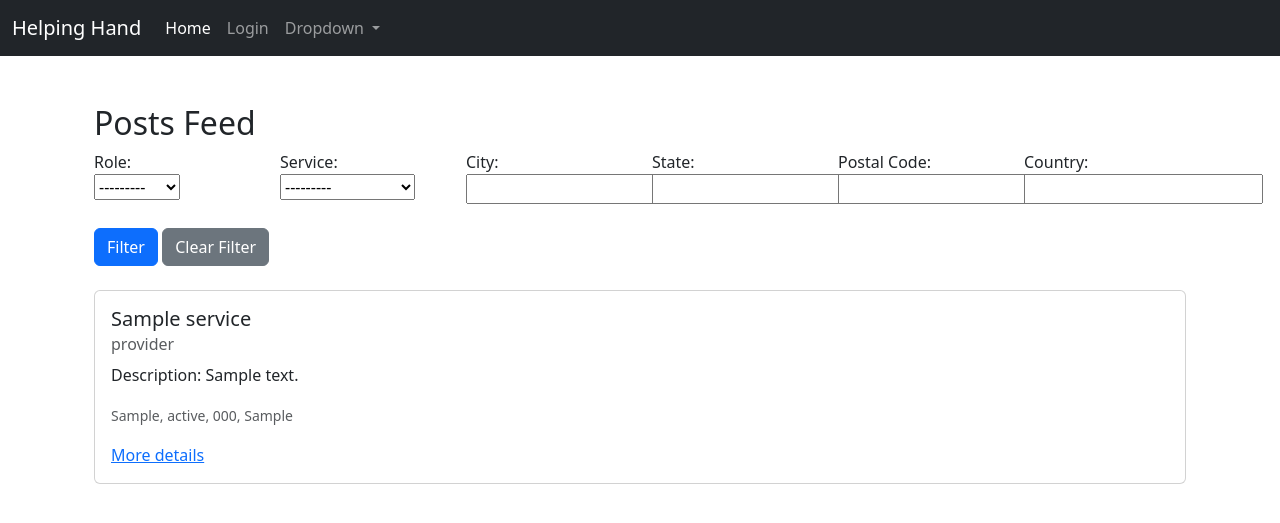
After one commit to fabianhdz/HelpingHand, a Django app: page /posts-feed/ in a window 1280 px wide. The commit adds this page. Shown: the top 523 px of the page. Run offline with Django 5.2, Linux system fonts and the light colour scheme; tables that the repository leaves empty hold one stand-in row (values such as "Sample post").

Commit message:
PostFeedHHD4

```diff
--- a/services/forms.py
+++ b/services/forms.py
@@ -1,7 +1,7 @@
 from django import forms
 from django.contrib.auth.forms import UserCreationForm
 from django.contrib.auth.models import User
-from .models import Profile, Location, Post, Role
+from .models import Profile, Location, Post, Role, Skill, Service
 
 
 class UserForm(UserCreationForm):
@@ -75,3 +75,27 @@ class PostForm(forms.ModelForm):
     def __init__(self, *args, **kwargs):
         super(PostForm, self).__init__(*args, **kwargs)
         self.fields['role'].queryset = Role.objects.exclude(name='Admin')
+
+
+class PostFilterForm(forms.Form):
+    role = forms.ModelChoiceField(queryset=Role.objects.all(), required=False, label='Role')
+    service = forms.ModelChoiceField(queryset=Service.objects.all(), required=False, label='Service')
+    city = forms.CharField(max_length=100, required=False, label='City')
+    state = forms.CharField(max_length=100, required=False, label='State')
+    postal_code = forms.CharField(max_length=20, required=False, label='Postal Code')
+    country = forms.CharField(max_length=100, required=False, label='Country')
+
+    def filter_query(self, queryset):
+        if self.cleaned_data['role']:
+            queryset = queryset.filter(role=self.cleaned_data['role'])
+        if self.cleaned_data['service']:
+            queryset = queryset.filter(service=self.cleaned_data['service'])
+        if self.cleaned_data['city']:
+            queryset = queryset.filter(location__city__icontains=self.cleaned_data['city'])
+        if self.cleaned_data['state']:
+            queryset = queryset.filter(location__state__icontains=self.cleaned_data['state'])
+        if self.cleaned_data['postal_code']:
+            queryset = queryset.filter(location__postal_code=self.cleaned_data['postal_code'])
+        if self.cleaned_data['country']:
+            queryset = queryset.filter(location__country__icontains=self.cleaned_data['country'])
+        return queryset
--- a/services/models.py
+++ b/services/models.py
@@ -13,6 +13,8 @@ class Skill(models.Model):
     # Related_name: you can get skills for users such user = User.objects.get(id=1)
     # user_skills = user.skills.all()
 
+    def __str__(self):
+        return self.name
 
 class Location(models.Model):
 
@@ -60,6 +62,8 @@ class Role(models.Model):
     name = models.CharField(max_length=20, choices=ROLE_CHOICES)
     users = models.ManyToManyField(User, through='Post', related_name='roles')
 
+    def __str__(self):
+        return self.name
 
 class Post(models.Model):
     date = models.DateTimeField()
--- a/services/templates/home.html
+++ b/services/templates/home.html
@@ -12,6 +12,9 @@
         <a href="{% url 'create_post' %}" class="btn btn-primary btn-large">Create Post</a>
     </div>
 
+    <div class="hero-unit mb-3">
+      <a href="{% url 'posts_feed' %}" class="btn btn-primary btn-large">Go to Post Feed</a>
+  </div>
 
 
 {% else %}
--- /dev/null
+++ b/services/templates/posts_feed.html
@@ -0,0 +1,58 @@
+{% extends 'base.html' %}
+
+{% block content %}
+<div class="container mt-4">
+    <h2>Posts Feed</h2>
+    <form method="get" class="mb-4">
+        <div class="row">
+            <!-- Each form control has a label above and the control beneath, uniformly spaced -->
+            <div class="col-md-2 mb-4">
+                {{ form.role.label_tag }}<br>
+                {{ form.role }}
+            </div>
+            <div class="col-md-2 mb-4">
+                {{ form.service.label_tag }}<br>
+                {{ form.service }}
+            </div>
+            <div class="col-md-2 mb-4">
+                {{ form.city.label_tag }}<br>
+                {{ form.city }}
+            </div>
+            <div class="col-md-2 mb-4">
+                {{ form.state.label_tag }}<br>
+                {{ form.state }}
+            </div>
+            <div class="col-md-2 mb-4">
+                {{ form.postal_code.label_tag }}<br>
+                {{ form.postal_code }}
+            </div>
+            <div class="col-md-2 mb-4">
+                {{ form.country.label_tag }}<br>
+                {{ form.country }}
+            </div>
+        </div>
+        <div class="row">
+            <div class="col-md-4">
+                <button type="submit" class="btn btn-primary">Filter</button>
+                <a href="{% url 'posts_feed' %}" class="btn btn-secondary ml-2">Clear Filter</a>
+            </div>
+        </div>
+    </form>
+
+    <div id="postsContainer">
+        {% for post in posts %}
+        <div class="card mb-3">
+            <div class="card-body">
+                <h5 class="card-title">{{ post.service.name }}</h5>
+                <h6 class="card-subtitle mb-2 text-muted">{{ post.role.name }}</h6>
+                <p class="card-text"> Description: {{ post.description }}</p>
+                <p class="card-text"><small class="text-muted">{{ post.location.city }}, {{ post.location.state }}, {{ post.location.postal_code }}, {{ post.location.country }}</small></p>
+                <a href="#" class="card-link">More details</a>
+            </div>
+        </div>
+        {% empty %}
+        <p>No posts found.</p>
+        {% endfor %}
+    </div>
+</div>
+{% endblock %}
--- a/services/urls.py
+++ b/services/urls.py
@@ -10,4 +10,5 @@ urlpatterns = [
     path('signup/', views.signup_user, name='signup_user'),
     path('signup/profile/', views.signup_profile, name='signup_profile'),
     path('create-post/', views.create_post, name='create_post'),
+    path('posts-feed/', views.posts_feed, name='posts_feed'),
 ]
--- a/services/views.py
+++ b/services/views.py
@@ -1,9 +1,9 @@
 from django.shortcuts import render, redirect
 from django.contrib.auth import authenticate, login, logout
 from django.contrib import messages
-from .forms import UserForm, PostForm, ProfileForm
+from .forms import UserForm, PostForm, ProfileForm, PostFilterForm
 from django.contrib.auth.decorators import login_required
-from .models import Service, Location, Role, Skill
+from .models import Service, Location, Role, Skill, Post
 from django.utils import timezone
 from django.contrib.auth.models import User
 from django.db import transaction
@@ -139,3 +139,15 @@ def create_post(request):
         form = PostForm()
 
     return render(request, 'create_post.html', {'form': form})
+
+def posts_feed(request):
+    form = PostFilterForm(request.GET)
+    posts = Post.objects.all()
+
+    if form.is_valid():
+        posts = form.filter_query(posts)
+
+    return render(request, 'posts_feed.html', {
+        'form': form,
+        'posts': posts
+    })
```
